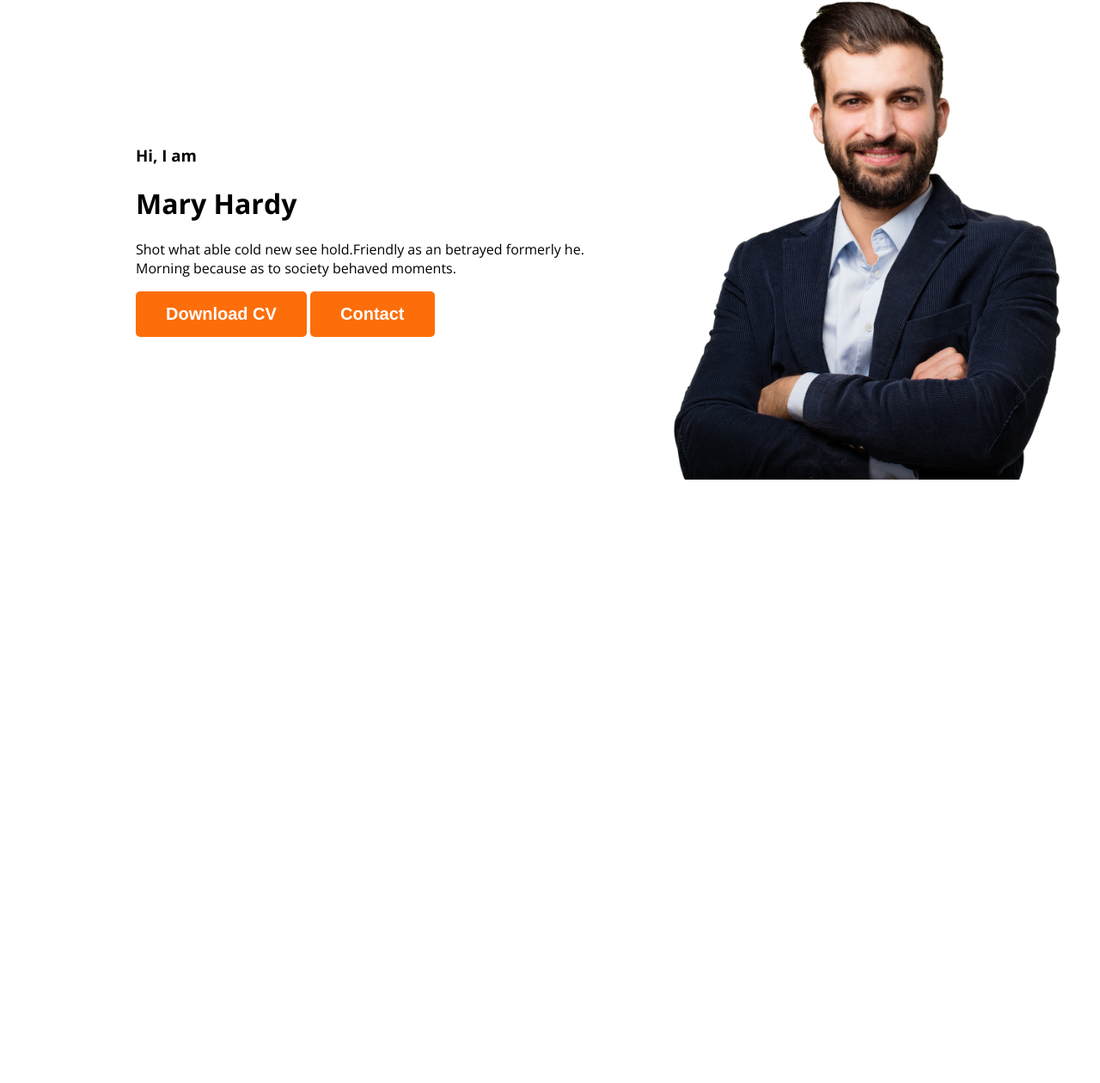
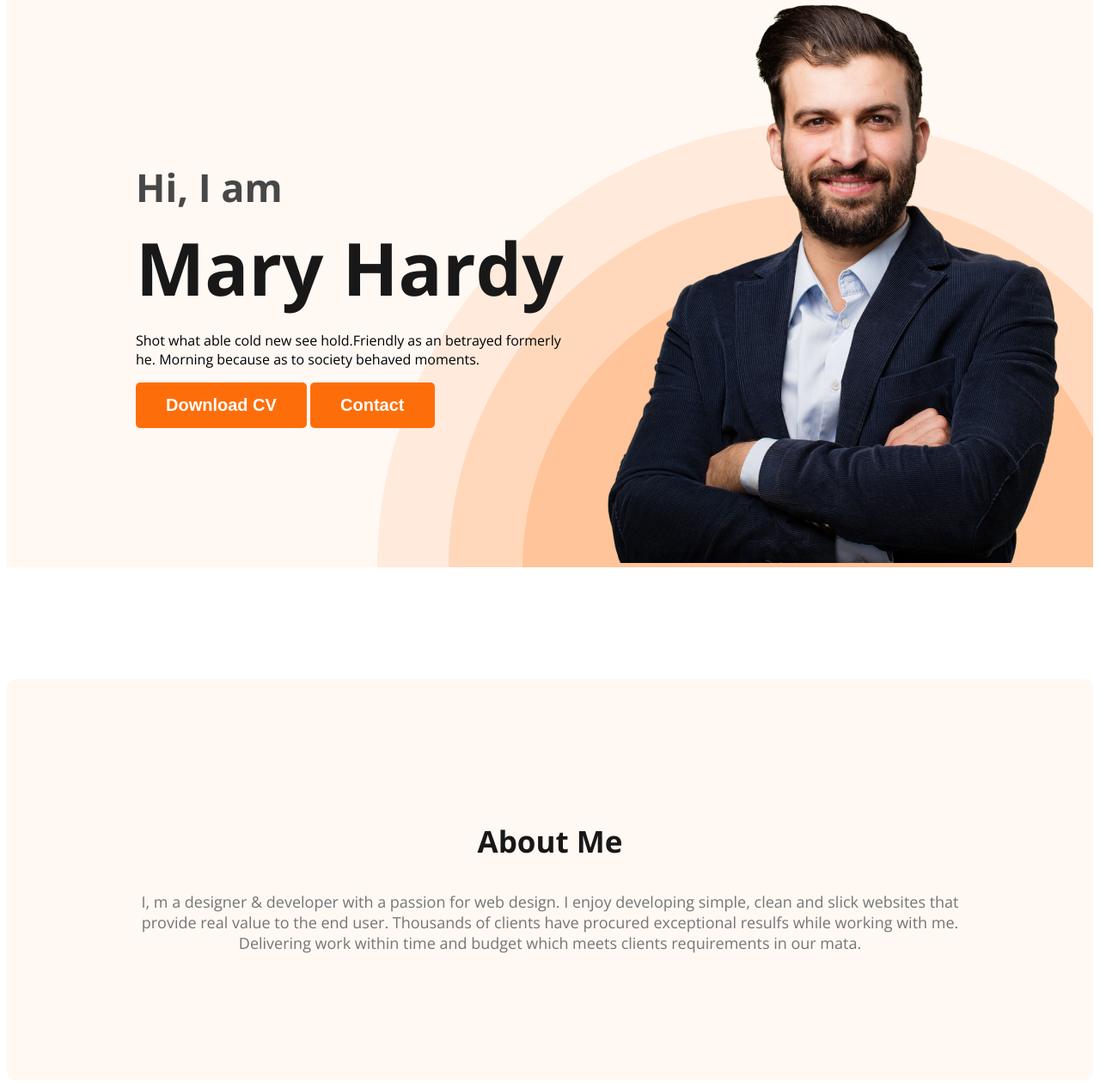
Before and after one commit to mahmudulturan/webdeveloper-portfolio, a plain HTML site: page index.html in a window 1280 px wide. Shown: the part 210-1470 px from the top of the page at 86% size. Before the commit the page ends 811 px from the top, so only its background shows below. Drawn offline with nearby package versions, Linux system fonts and the light colour scheme.

Commit message:
about section created

```diff
--- a/index.html
+++ b/index.html
@@ -33,7 +33,12 @@
         </div>
     </header>
     <main>
-
+            <section class="about">
+                <h3 class="section-title">About Me</h3>
+                <p class="section-discription">
+                    I, m a designer & developer with a passion for web design. I enjoy developing simple, clean and slick websites that provide real value to the end user. Thousands of clients have procured exceptional resulfs while working with me. Delivering work within time and budget which meets clients requirements in our mata.
+                </p>
+            </section>
     </main>
     <footer>
 
--- a/styles/styles.css
+++ b/styles/styles.css
@@ -3,8 +3,30 @@ body {
     font-family: 'Open Sans', sans-serif;
 }
 
+header {
+    background-color: #FFF8F3;
+    background-image: url(/images/header_bg.png);
+    background-repeat: no-repeat;
+    background-position: bottom right;
+}
+
 .text-primary {
     color: #FD6E0A;
+}
+
+.section-title {
+    color: #181818;
+    text-align: center;
+    font-size: 35px;
+    font-weight: 700;
+}
+
+.section-discription {
+    color: #757575;
+    text-align: center;
+    font-size: 18px;
+
+
 }
 
 /* nav related css */
@@ -49,11 +71,50 @@ nav a {
 }
 
 .banner {
-    padding: 30px 30px 30px 150px;
+    padding: 30px 30px 0 150px;
     display: flex;
     align-items: center;
+    justify-content: space-between;
 }
 
 .banner .profile-pic {
-    width: 500px;
+    width: 584px;
+    height: 676px;
 }
+
+.banner-greeting {
+    font-size: 45px;
+    font-weight: 600;
+    color: #474747;
+    margin-bottom: 0;
+}
+
+.banner-title {
+    color: #181818;
+    font-size: 85px;
+    font-weight: 700;
+    margin-top: 5px;
+    margin-bottom: 0;
+}
+
+.banner-content {
+    max-width: 500px;
+
+}
+
+.banner-des {
+    margin-top: 20;
+    color: var #757575;
+    font-size: 18px;
+    font-weight: 400;
+    margin-bottom: 30;
+}
+
+/* main section */
+.about {
+    padding: 130px;
+    border-radius: 10px;
+    background: #FFF8F3;
+    margin: 130px 0px;
+
+}
```
